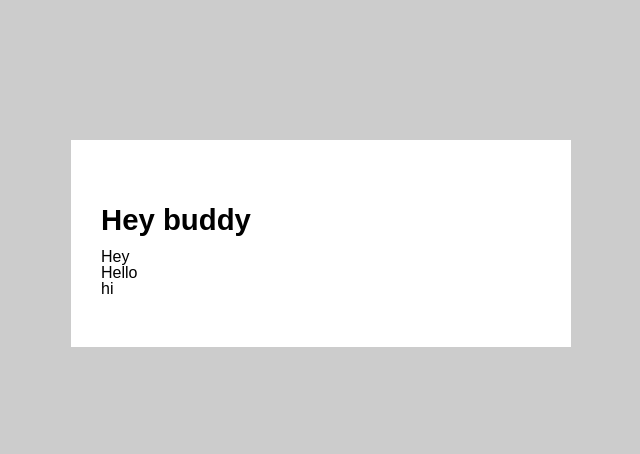
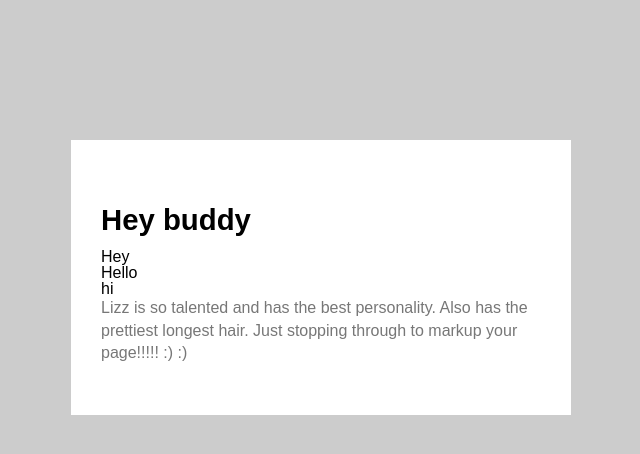
Before and after one commit to patriciamclaurin/wd3-week1-demo-2, a website: page index.html in a window 1280 px wide. Shown: the whole page, without its empty margins (319-959 px from the left). Drawn offline with Linux system fonts and the light colour scheme.

Commit message:
cassandra adding message to lizz

```diff
--- a/index.html
+++ b/index.html
@@ -20,6 +20,7 @@
 						<li>hi</li>
 
 					</ul>
+				<p> Lizz is so talented and has the best personality. Also has the prettiest longest hair. Just stopping through to markup your page!!!!! :) :)</p>
 		</div>
 
 
```
